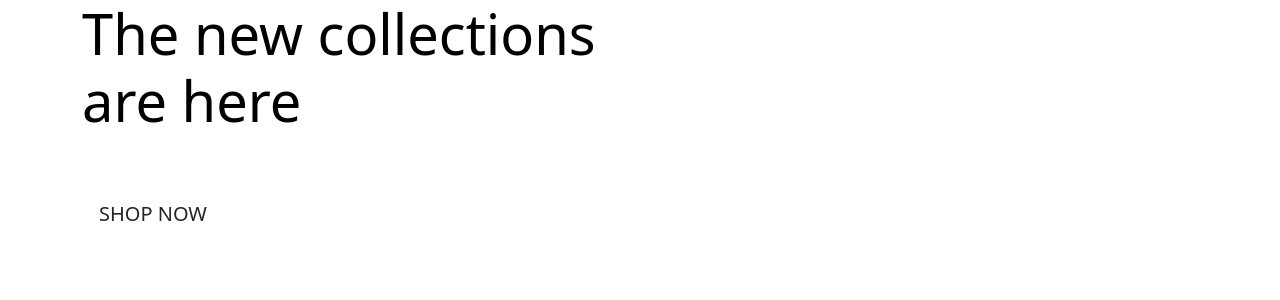
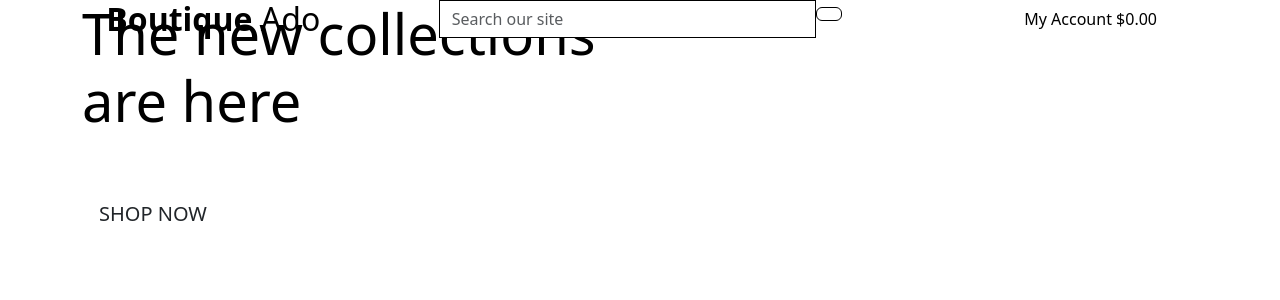
Before and after one commit to TerryLoc/e_comm-CI, a Django app: template home/templates/home/index.html in a window 1280 px wide. Shown: the top 300 px of the page. Run offline with Django 5.2, Linux system fonts and the light colour scheme; the template is opened without the code that fills it, so the values that code supplies are empty; parts of the project's set-up code (start-up, migrations or seed data) failed here and were passed over.

Commit message:
added main page header

```diff
--- a/home/templates/home/index.html
+++ b/home/templates/home/index.html
@@ -1,9 +1,11 @@
 {% extends "base.html" %}
 {% load static %}
-
 {% block page_header %}
     <div class="container header-container">
+        <div class="row">
+            <div class="col"></div>
         </div>
+    </div>
 {% endblock page_header %}
 
 {% block content %}
@@ -13,7 +15,8 @@
                 <h1 class="display-4 logo-font text-black">The new collections are here</h1>
                 <div class="my-5">
                     <h4>
-                        <a href="{% url 'shop' %}" class="shop-now-button btn btn-lg round-0 text-uppercase py-3">Shop now</a>
+                        <a href=""
+                           class="shop-now-button btn btn-lg round-0 text-uppercase py-3">Shop now</a>
                     </h4>
                 </div>
             </div>
--- a/templates/base.html
+++ b/templates/base.html
@@ -43,6 +43,78 @@
   </head>
   <body>
     <header class="container-fluid fixed-top">
+      <div class="row">
+        <div class="col-12 col-lg-4 my-auto py-1 py-lg-0 text-center text-lg-left">
+          <a href="{% url 'home' %}" class="nav-link main-logo-link">
+            <h2 class="logo-font text-black my-0">
+              <strong>Boutique</strong> Ado
+            </h2>
+          </a>
+        </div>
+        <div class="col-12 col-lg-4 my-auto py-1 py-lg-0">
+          <form method="get" action="">
+            {% comment %} {% csrf_token %} {% endcomment %}
+            <div class="input-group w-100">
+              <input class="form-control boarder border-black rounded-0"
+                     type="text"
+                     name="q"
+                     placeholder="Search our site"
+                     aria-label="Search our site"
+                     aria-describedby="search-button">
+              <div class="input-group-append">
+                <button class="form-control btn btn-black border border-black round-0"
+                        type="submit"
+                        id="search-button">
+                  <span class="icon"><i class="fas fa-search"></i></span>
+                </button>
+              </div>
+            </div>
+          </form>
+        </div>
+        <div class="col-12 col-lg-4 my-auto py-1 py-lg-0">
+          <ul class="list-inline list-unstyled text-center text-lg-right my-0">
+            <li class="list-inline-item dropdown">
+              <a class="text-black nav-link"
+                 href="#"
+                 id="user-options"
+                 data-toggle="dropdown"
+                 aria-haspopup="true"
+                 aria-expanded="false">
+                 <div class="text-center">
+                  <div><i class="fas fa-user fa-lg"></i></div>
+                  <p class="my-0">My Account</p>
+                 </div>
+                </a>
+                <div class="dropdown-menu border-0" aria-labelledby="user-options">
+                            {% if request.user.is_authenticated %}
+                                {% if request.user.is_superuser %}
+                                    <a href="" class="dropdown-item">Product Management</a>
+                                {% endif %}
+                                <a href="" class="dropdown-item">My Profile</a>
+                                <a href="{% url 'account_logout' %}" class="dropdown-item">Logout</a>
+                            {% else %}
+                                <a href="{% url 'account_signup' %}" class="dropdown-item">Register</a>
+                                <a href="{% url 'account_login' %}" class="dropdown-item">Login</a>
+                            {% endif %}
+                        </div>
+            </li>
+            <li class="list-inline-item">
+                        <a class="{% if grand_total %}text-info font-weight-bold{% else %}text-black{% endif %} nav-link" href="">
+                            <div class="text-center">
+                                <div><i class="fas fa-shopping-bag fa-lg"></i></div>
+                                <p class="my-0">
+                                    {% if grand_total %}
+                                        ${{ grand_total|floatformat:2 }}
+                                    {% else %}
+                                        $0.00
+                                    {% endif %}
+                                </p>
+                            </div>
+                        </a>
+                    </li>
+          </ul>
+        </div>
+      </div>
     </header>
     {% if messages %}<div class="message-container"></div>{% endif %}
     {% block page_header %}
```
